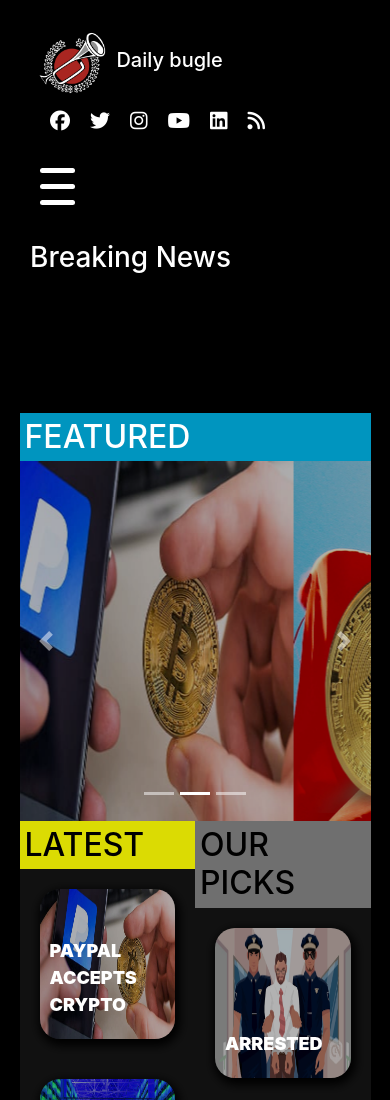
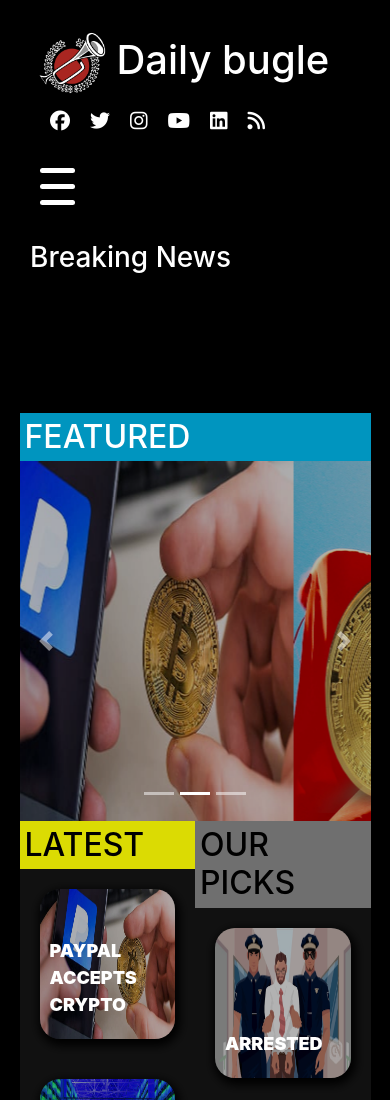
Before and after one commit to harishsekar1402/kratos, a plain HTML site: page index.html in a window 390 px wide. Shown: the top 1100 px of the page. Drawn offline with nearby package versions, Linux system fonts and the light colour scheme.

Commit message:
Update style.css

```diff
--- a/style.css
+++ b/style.css
@@ -282,9 +282,7 @@
     }
 }
 @media  screen and (max-width : 900px){
-   .web-head h1{
-    font-size: 20px;
-   }
+
    #featured{
     flex: auto;
 }
```
